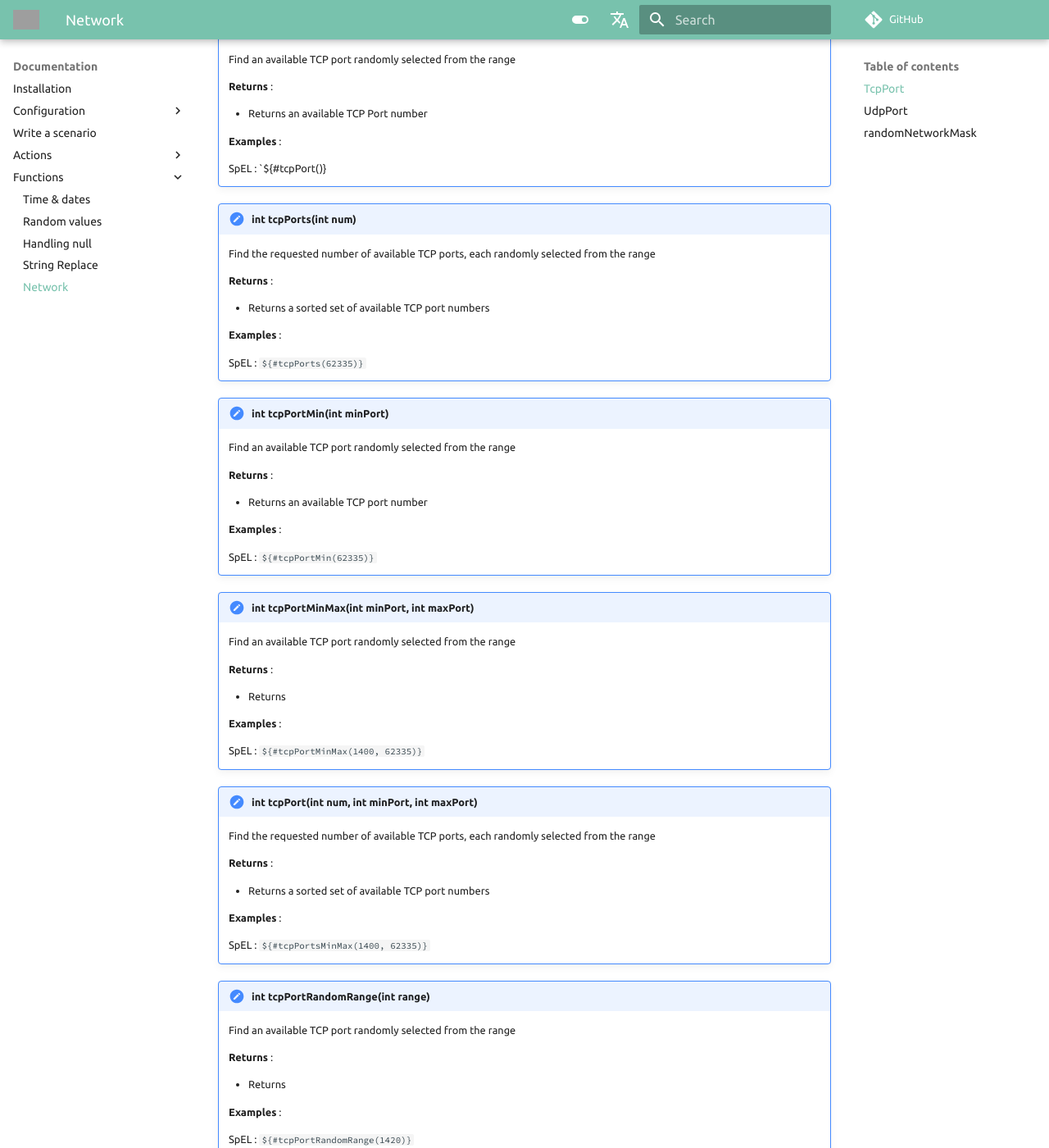
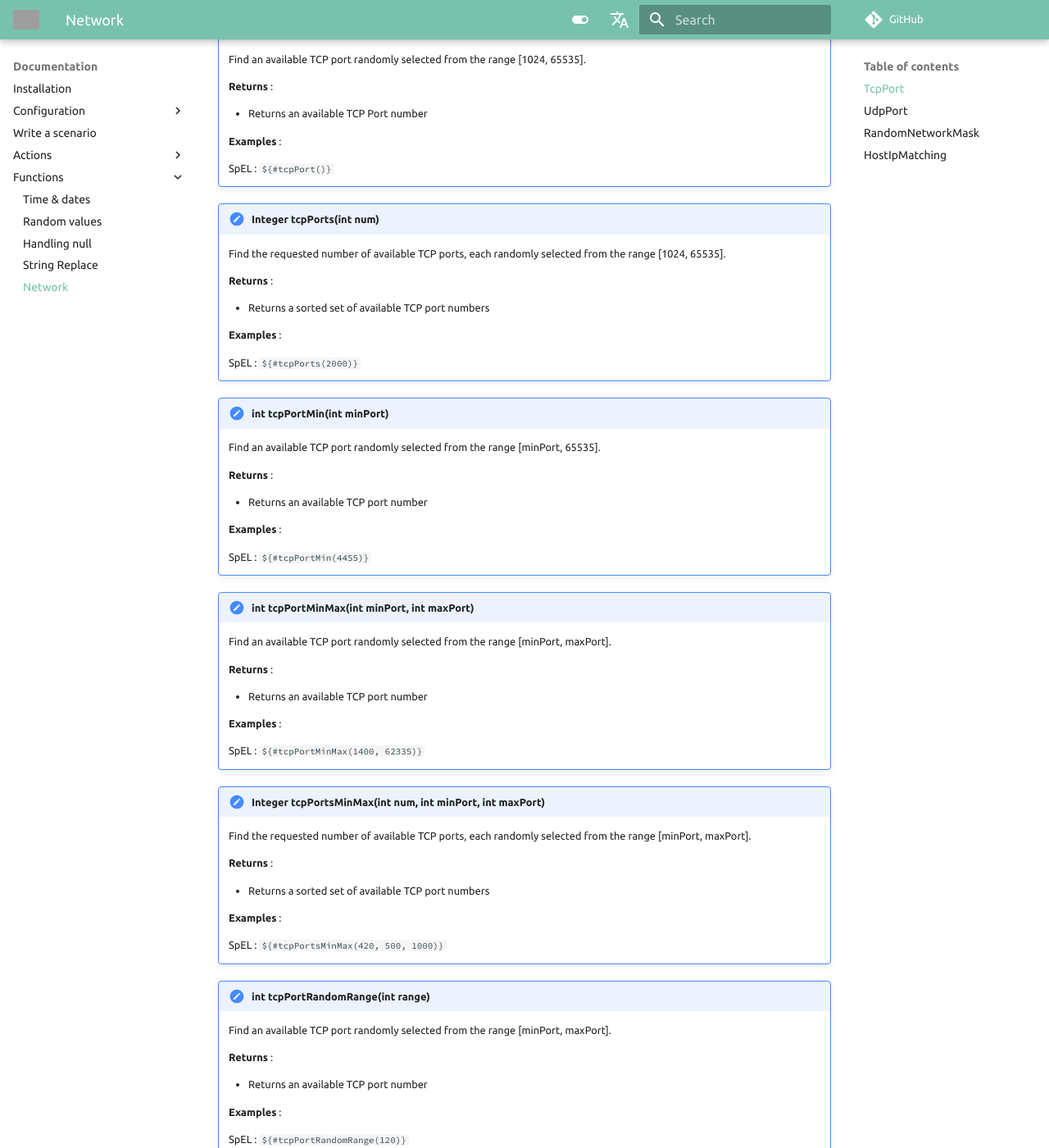
Before and after one commit to chutney-testing/chutney-testing.github.io-legacy, an MkDocs documentation site: the page built from docs/functions/network.md, in a window 1280 px wide and 1400 px high, scrolled down 271 px. Shown: the whole window at 82% size. Built offline with MkDocs 1.6.1 and Material for MkDocs 9.7.7, drawn with Linux system fonts in a browser that asks for light colours; comment, search, counter and statistics services are not loaded; some of the changed text lies outside the part shown; grey boxes are pictures that could not be loaded.

Commit message:
docs: editing previous functions + adding last SpEL for network functions

```diff
--- a/docs/functions/network.md
+++ b/docs/functions/network.md
@@ -2,7 +2,7 @@
 
 !!! note "int tcpPort()"
 
-    Find an available TCP port randomly selected from the range
+    Find an available TCP port randomly selected from the range [1024, 65535].
 
     **Returns** :
 
@@ -10,13 +10,13 @@
 
     **Examples** :
 
-    SpEL : `${#tcpPort()}
+    SpEL : `${#tcpPort()}`
 
 
 
-!!! note "int tcpPorts(int num)"
+!!! note "Integer tcpPorts(int num)"
 
-    Find the requested number of available TCP ports, each randomly selected from the range
+    Find the requested number of available TCP ports, each randomly selected from the range [1024, 65535].
 
     **Returns** :
 
@@ -24,13 +24,13 @@
 
     **Examples** :
 
-    SpEL : `${#tcpPorts(62335)}`
+    SpEL : `${#tcpPorts(2000)}`
 
 
 
 !!! note "int tcpPortMin(int minPort)"
 
-    Find an available TCP port randomly selected from the range
+    Find an available TCP port randomly selected from the range [minPort, 65535].
 
     **Returns** :
 
@@ -38,17 +38,17 @@
 
     **Examples** :
 
-    SpEL : `${#tcpPortMin(62335)}`
+    SpEL : `${#tcpPortMin(4455)}`
 
 
 
 !!! note "int tcpPortMinMax(int minPort, int maxPort)"
 
-    Find an available TCP port randomly selected from the range
+    Find an available TCP port randomly selected from the range [minPort, maxPort].
 
     **Returns** :
 
-    * Returns
+    * Returns an available TCP port number
 
     **Examples** :
 
@@ -56,9 +56,9 @@
 
 
 
-!!! note "int tcpPort(int num, int minPort, int maxPort)"
+!!! note "Integer tcpPortsMinMax(int num, int minPort, int maxPort)"
 
-    Find the requested number of available TCP ports, each randomly selected from the range
+    Find the requested number of available TCP ports, each randomly selected from the range [minPort, maxPort].
 
     **Returns** :
 
@@ -66,21 +66,33 @@
 
     **Examples** :
 
-    SpEL : `${#tcpPortsMinMax(1400, 62335)}`
+    SpEL : `${#tcpPortsMinMax(420, 500, 1000)}`
 
 
 
 !!! note "int tcpPortRandomRange(int range)"
 
-    Find an available TCP port randomly selected from the range
+    Find an available TCP port randomly selected from the range [minPort, maxPort].
 
     **Returns** :
 
-    * Returns
+    * Returns an available TCP port number
 
     **Examples** :
 
-    SpEL : `${#tcpPortRandomRange(1420)}`
+    SpEL : `${#tcpPortRandomRange(120)}`
+
+!!! note "Integer tcpPortsRandomRange(int num, int range)"
+
+    Find the requested number of available TCP ports, each randomly selected from the range [minPort, maxPort].
+
+    **Returns** :
+
+    * Returns a sorted set of available TCP port numbers
+
+    **Examples** :
+
+    SpEL : `${#tcpPortsRandomRange(120, 230)}`
 
 # UdpPort
 
@@ -97,7 +109,7 @@
     SpEL : `${#udpPort()}`
 
 
-!!! note "int udpPorts(int num)"
+!!! note "Integer udpPorts(int num)"
 
     Find the requested number of available UDP ports, each randomly selected from the range [1024, 65535].
 
@@ -167,9 +179,9 @@
 
 
 
-!!! note "int udpPortsRandomRange(int num, int range)"
+!!! note "Integer udpPortsRandomRange(int num, int range)"
 
-    Find the requested number of available UDP ports, each randomly selected from the range [minPort, maxPort].s
+    Find the requested number of available UDP ports, each randomly selected from the range [minPort, maxPort].
 
     **Returns** :
 
@@ -177,18 +189,32 @@
 
     **Examples** :
 
-    SpEL : `${#udpPortRandomRange(152)}`
+    SpEL : `${#udpPortsRandomRange(152, 12)}`
 
-# randomNetworkMask
+# RandomNetworkMask
 
 !!! note "String randomNetworkMask()"
 
-
+    Constructs a string builder with no characters in it and an initial capacity of 16 characters.
 
     **Returns** :
 
-    *
+    * Returns a string containing the characters in this sequence in the same order as this sequence.
 
     **Examples** :
 
     SpEL : `${#randomNetworkMask()}`
+
+# HostIpMatching
+
+!!! note "String hostIpMatching(String regex)"
+
+    Represents a Network Interface made up of a name, and a list of IP addresses assigned to this interface.
+
+    **Returns** :
+
+    * Returns the IP address string in textual presentation.
+
+    **Examples** :
+
+    SpEL : `${#hostIpMatching(127.0.*)}`
```
Also changed, not shown: other parts of docs/functions/network.md (+3 -3 lines).
